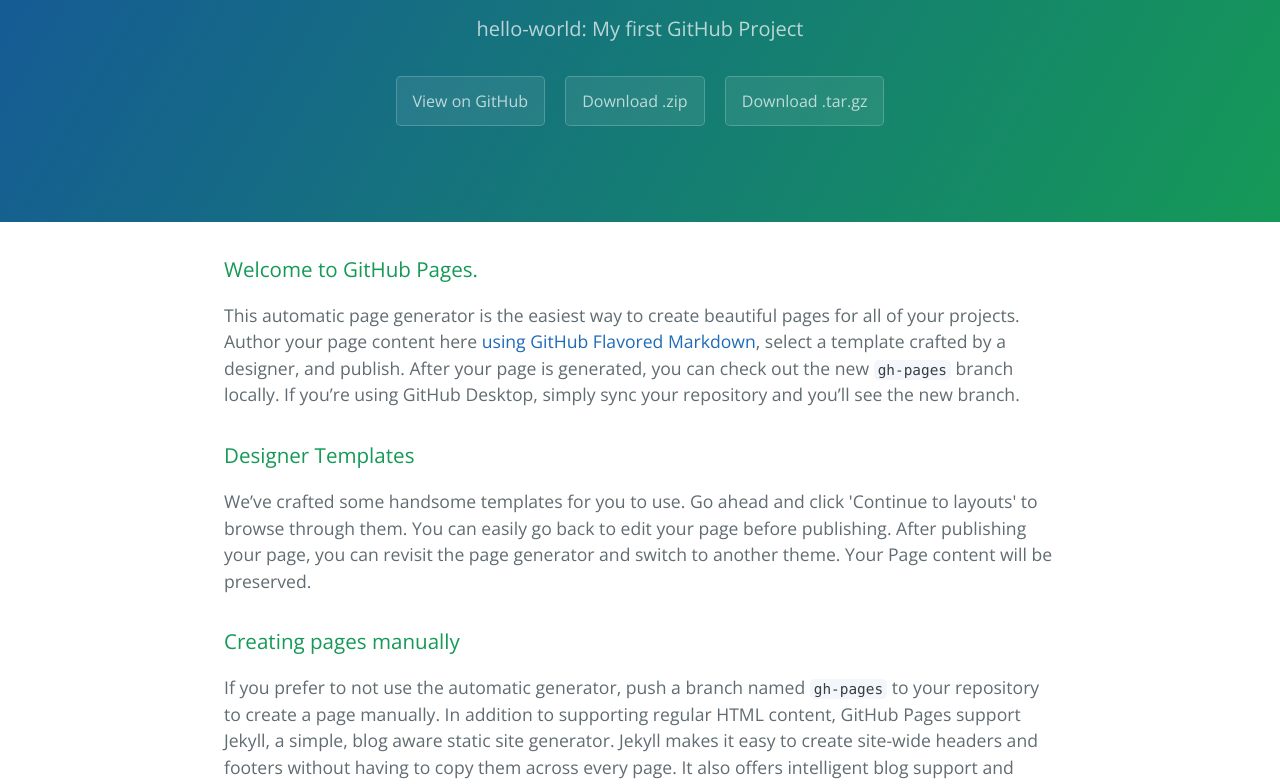
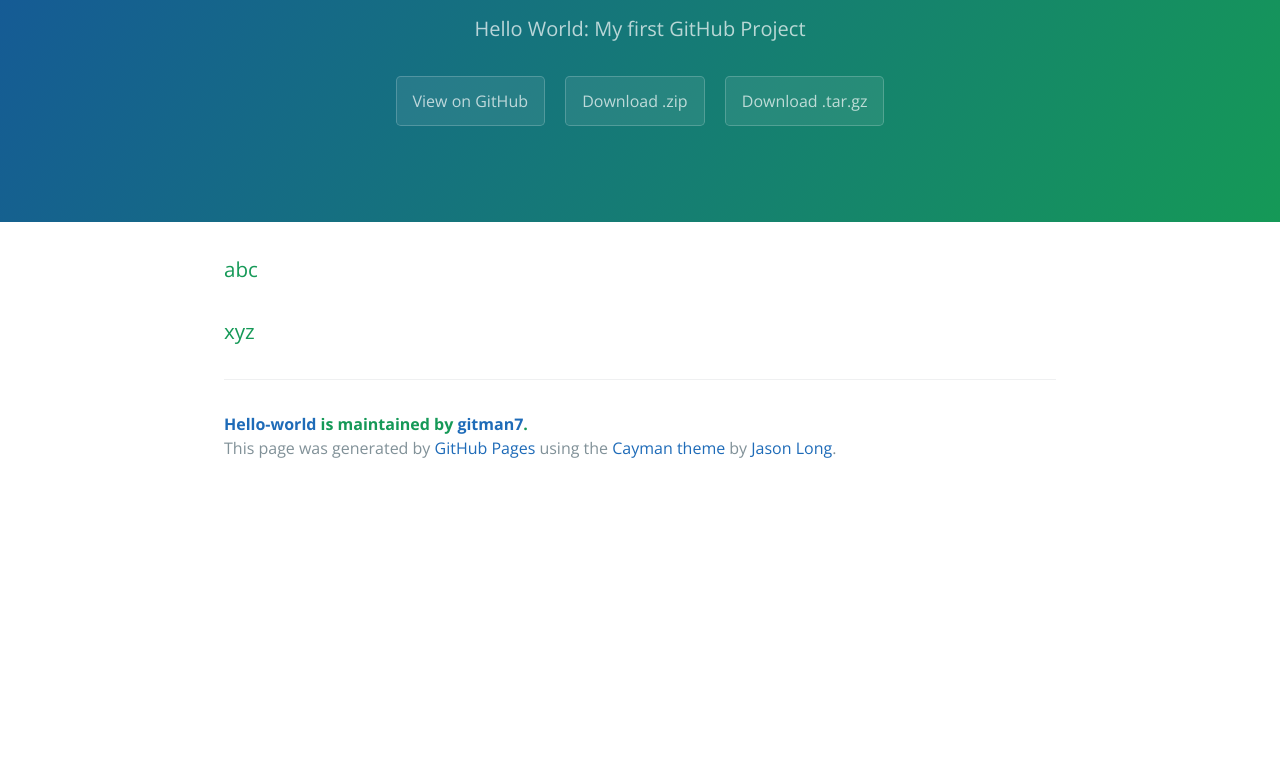
Before and after one commit to gitman7/hello-world, a plain HTML site: page index.html in a window 1280 px wide. Shown: the part 161-945 px from the top of the page. After the commit the page ends 800 px from the top, so only its background shows below. Drawn offline with nearby package versions, Linux system fonts and the light colour scheme.

Commit message:
Update index.html

```diff
--- a/index.html
+++ b/index.html
@@ -12,37 +12,20 @@
   <body>
     <section class="page-header">
       <h1 class="project-name">Hello World</h1>
-      <h2 class="project-tagline">hello-world: My first GitHub Project</h2>
+      <h2 class="project-tagline">Hello World: My first GitHub Project</h2>
       <a href="https://github.com/gitman7/hello-world" class="btn">View on GitHub</a>
       <a href="https://github.com/gitman7/hello-world/zipball/master" class="btn">Download .zip</a>
       <a href="https://github.com/gitman7/hello-world/tarball/master" class="btn">Download .tar.gz</a>
     </section>
 
     <section class="main-content">
-      <h3>
-<a id="welcome-to-github-pages" class="anchor" href="#welcome-to-github-pages" aria-hidden="true"><span aria-hidden="true" class="octicon octicon-link"></span></a>Welcome to GitHub Pages.</h3>
-
-<p>This automatic page generator is the easiest way to create beautiful pages for all of your projects. Author your page content here <a href="https://guides.github.com/features/mastering-markdown/">using GitHub Flavored Markdown</a>, select a template crafted by a designer, and publish. After your page is generated, you can check out the new <code>gh-pages</code> branch locally. If you’re using GitHub Desktop, simply sync your repository and you’ll see the new branch.</p>
 
 <h3>
-<a id="designer-templates" class="anchor" href="#designer-templates" aria-hidden="true"><span aria-hidden="true" class="octicon octicon-link"></span></a>Designer Templates</h3>
-
-<p>We’ve crafted some handsome templates for you to use. Go ahead and click 'Continue to layouts' to browse through them. You can easily go back to edit your page before publishing. After publishing your page, you can revisit the page generator and switch to another theme. Your Page content will be preserved.</p>
-
+abc
 <h3>
-<a id="creating-pages-manually" class="anchor" href="#creating-pages-manually" aria-hidden="true"><span aria-hidden="true" class="octicon octicon-link"></span></a>Creating pages manually</h3>
-
-<p>If you prefer to not use the automatic generator, push a branch named <code>gh-pages</code> to your repository to create a page manually. In addition to supporting regular HTML content, GitHub Pages support Jekyll, a simple, blog aware static site generator. Jekyll makes it easy to create site-wide headers and footers without having to copy them across every page. It also offers intelligent blog support and other advanced templating features.</p>
-
 <h3>
-<a id="authors-and-contributors" class="anchor" href="#authors-and-contributors" aria-hidden="true"><span aria-hidden="true" class="octicon octicon-link"></span></a>Authors and Contributors</h3>
-
-<p>You can <a href="https://help.github.com/articles/basic-writing-and-formatting-syntax/#mentioning-users-and-teams" class="user-mention">@mention</a> a GitHub username to generate a link to their profile. The resulting <code>&lt;a&gt;</code> element will link to the contributor’s GitHub Profile. For example: In 2007, Chris Wanstrath (<a href="https://github.com/defunkt" class="user-mention">@defunkt</a>), PJ Hyett (<a href="https://github.com/pjhyett" class="user-mention">@pjhyett</a>), and Tom Preston-Werner (<a href="https://github.com/mojombo" class="user-mention">@mojombo</a>) founded GitHub.</p>
-
+xyz
 <h3>
-<a id="support-or-contact" class="anchor" href="#support-or-contact" aria-hidden="true"><span aria-hidden="true" class="octicon octicon-link"></span></a>Support or Contact</h3>
-
-<p>Having trouble with Pages? Check out our <a href="https://help.github.com/pages">documentation</a> or <a href="https://github.com/contact">contact support</a> and we’ll help you sort it out.</p>
 
       <footer class="site-footer">
         <span class="site-footer-owner"><a href="https://github.com/gitman7/hello-world">Hello-world</a> is maintained by <a href="https://github.com/gitman7">gitman7</a>.</span>
```
